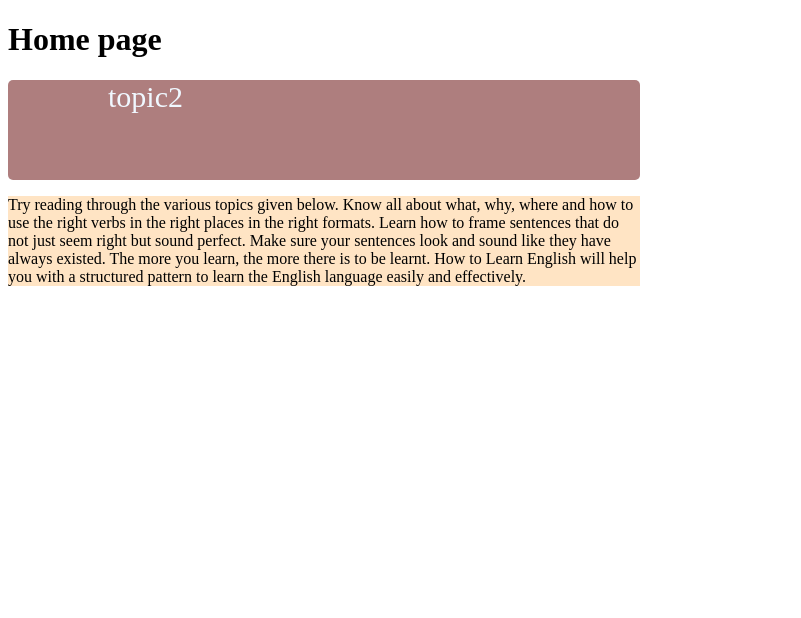
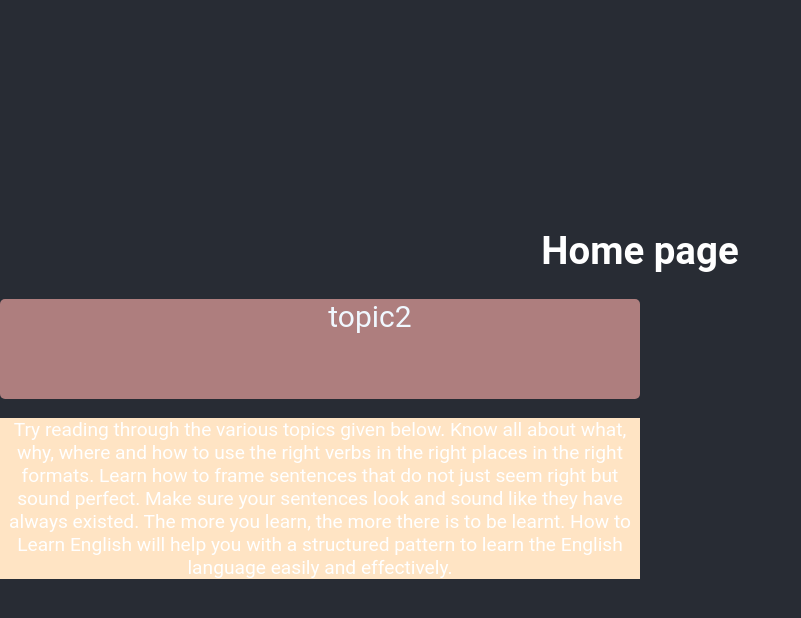
Before and after one commit to dinukrana2000/example1, a React (Create React App) app: page / in a window 1280 px wide. Shown: the top 618 px of the page, without its empty margins (0-801 px from the left). Built offline with nearby package versions, Linux system fonts and the light colour scheme.

Commit message:
change the css of app.js

```diff
--- a/src/App.css
+++ b/src/App.css
@@ -0,0 +1,14 @@
+body{
+    background-color: #282c34;
+    color: white;
+    font-family: 'Roboto', sans-serif;
+    font-size: 1.2rem;
+    margin: 0;
+    padding: 0;
+    text-align: center;
+    min-height: 100vh;
+    display: flex;
+    flex-direction: column;
+    align-items: center;
+    justify-content: center;
+}
--- a/src/App.js
+++ b/src/App.js
@@ -1,5 +1,5 @@
 import logo from './logo.svg';
-
+import './App.css';
 import Home from './Pages/Home';
 
 
```
